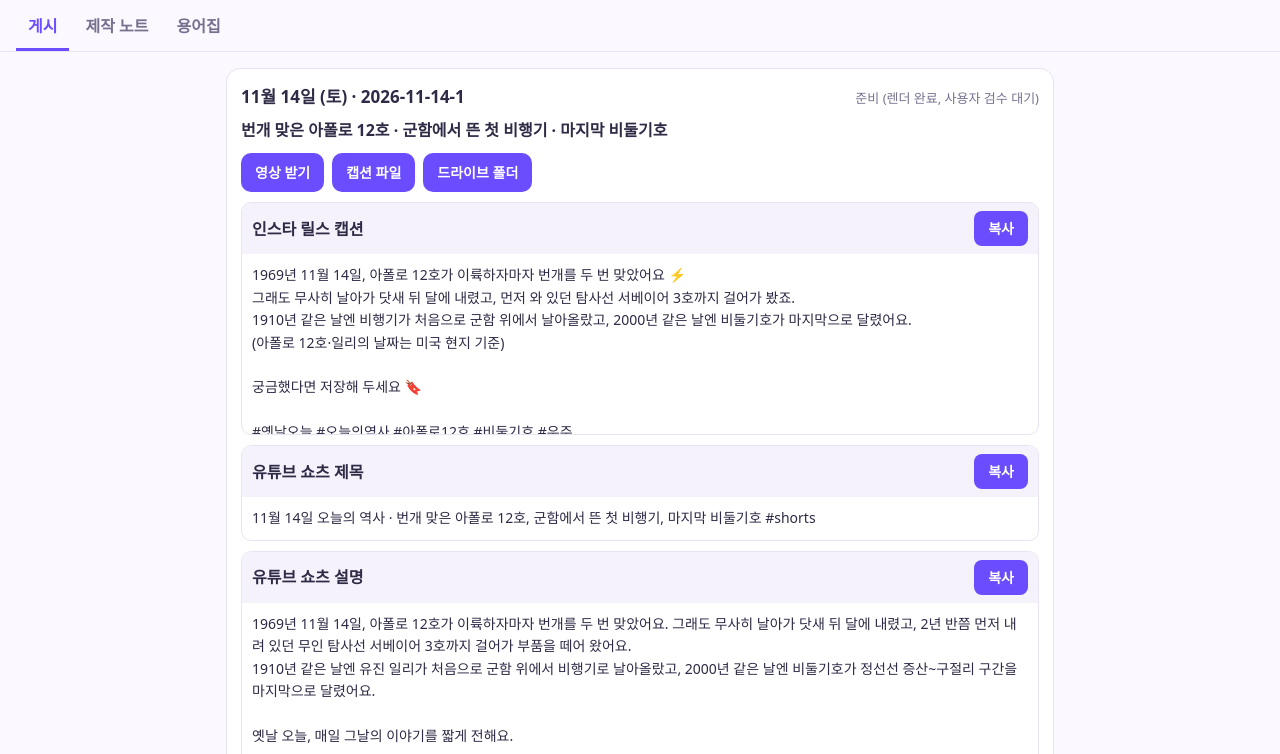
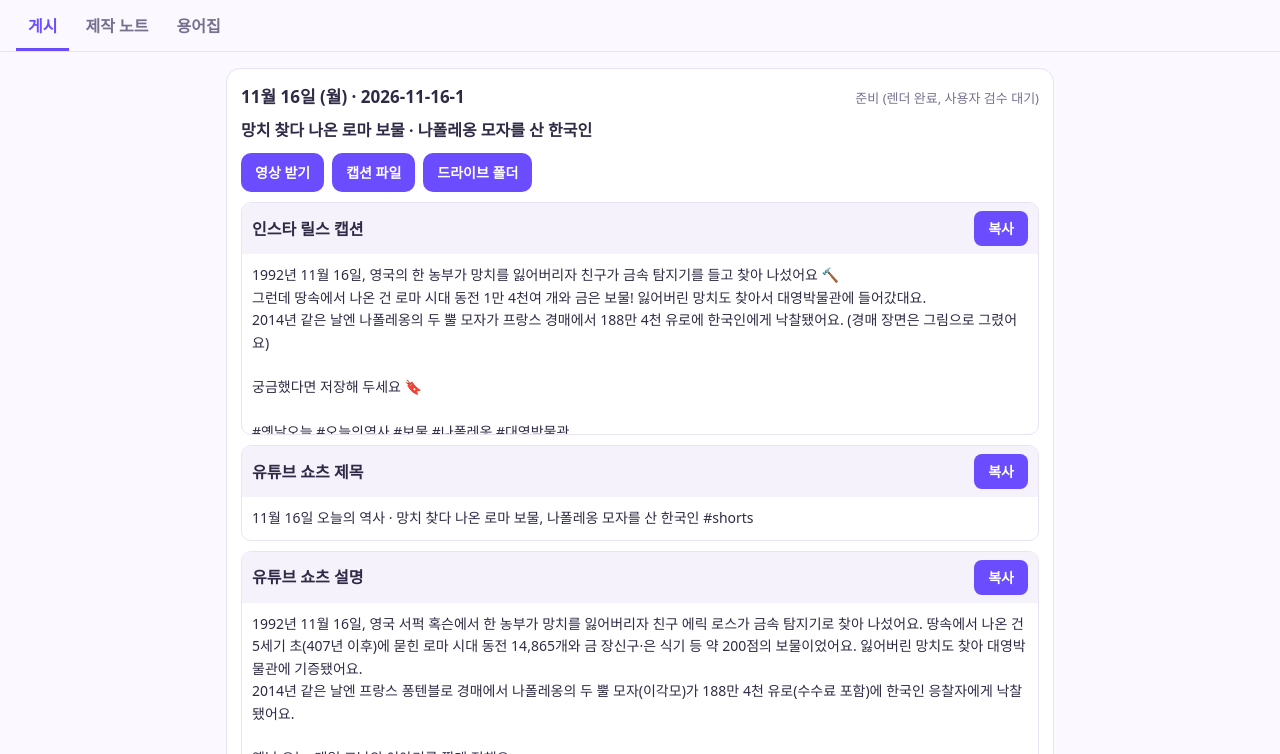
Before and after one commit to luckyho8/onthisday-site, a plain HTML site: page index.html in a window 1280 px wide. Shown: the part 46-800 px from the top of the page. Drawn offline with Linux system fonts and the light colour scheme.

Commit message:
작업판 갱신

```diff
--- a/index.html
+++ b/index.html
@@ -40,7 +40,31 @@ details{margin-top:8px;font-size:14px}summary{cursor:pointer;color:var(--sub)}
 <button data-t="post">게시</button><button data-t="notes">제작 노트</button><button data-t="terms">용어집</button>
 </nav></header>
 <main>
-<div class="tab" id="post"><section class="post"><div class="ph"><h3>11월 14일 (토) · 2026-11-14-1</h3><span class="st">준비 (렌더 완료, 사용자 검수 대기)</span></div><p class="tt">번개 맞은 아폴로 12호 · 군함에서 뜬 첫 비행기 · 마지막 비둘기호</p><div class="btns"><a class="btn" href="https://drive.google.com/file/d/1A1ZQt3oMK0cw6-v9QiyAcDVIJ8WzpxtK/view?usp=drivesdk">영상 받기</a><a class="btn" href="https://drive.google.com/file/d/11fFVhZ8d3KMM2WxlqCKqcuCYmsA_15Ih/view?usp=drivesdk">캡션 파일</a><a class="btn" href="https://drive.google.com/drive/folders/1DEvqJMlvhKCa_Rcqm34Hx5HBKdXUHiHU">드라이브 폴더</a></div><div class="cp"><div class="cph"><b>인스타 릴스 캡션</b><button onclick="cp('2026-11-14-1-ig', this)">복사</button></div><pre id="2026-11-14-1-ig">1969년 11월 14일, 아폴로 12호가 이륙하자마자 번개를 두 번 맞았어요 ⚡
+<div class="tab" id="post"><section class="post"><div class="ph"><h3>11월 16일 (월) · 2026-11-16-1</h3><span class="st">준비 (렌더 완료, 사용자 검수 대기)</span></div><p class="tt">망치 찾다 나온 로마 보물 · 나폴레옹 모자를 산 한국인</p><div class="btns"><a class="btn" href="https://drive.google.com/file/d/1SRpo4BwOdjWgCavC5OKsK23cGcNcTmNT/view?usp=drivesdk">영상 받기</a><a class="btn" href="https://drive.google.com/file/d/15iBhdDike6ezBWoqm5MGV8bszyYu0XBa/view?usp=drivesdk">캡션 파일</a><a class="btn" href="https://drive.google.com/drive/folders/1n57p8UB0U3kYSDMA3pa6HI0HBHFIAoXI">드라이브 폴더</a></div><div class="cp"><div class="cph"><b>인스타 릴스 캡션</b><button onclick="cp('2026-11-16-1-ig', this)">복사</button></div><pre id="2026-11-16-1-ig">1992년 11월 16일, 영국의 한 농부가 망치를 잃어버리자 친구가 금속 탐지기를 들고 찾아 나섰어요 🔨
+그런데 땅속에서 나온 건 로마 시대 동전 1만 4천여 개와 금은 보물! 잃어버린 망치도 찾아서 대영박물관에 들어갔대요.
+2014년 같은 날엔 나폴레옹의 두 뿔 모자가 프랑스 경매에서 188만 4천 유로에 한국인에게 낙찰됐어요. (경매 장면은 그림으로 그렸어요)
+
+궁금했다면 저장해 두세요 🔖
+
+#옛날오늘 #오늘의역사 #보물 #나폴레옹 #대영박물관
+
+📷 사진: 위키미디어 공용 (퍼블릭 도메인·CC0), 전시 상자 Ahala·은 국자 TimeTravelRome (CC BY 2.0, 잘라 쓰고 색 바꿈) · 그림: 폴 들라로슈
+🎵 음악: &quot;Goldn | UK Drill Music&quot; - kontraa (Pixabay)</pre></div><div class="cp"><div class="cph"><b>유튜브 쇼츠 제목</b><button onclick="cp('2026-11-16-1-yt', this)">복사</button></div><pre id="2026-11-16-1-yt">11월 16일 오늘의 역사 · 망치 찾다 나온 로마 보물, 나폴레옹 모자를 산 한국인 #shorts</pre></div><div class="cp"><div class="cph"><b>유튜브 쇼츠 설명</b><button onclick="cp('2026-11-16-1-yd', this)">복사</button></div><pre id="2026-11-16-1-yd">1992년 11월 16일, 영국 서퍽 혹슨에서 한 농부가 망치를 잃어버리자 친구 에릭 로스가 금속 탐지기로 찾아 나섰어요. 땅속에서 나온 건 5세기 초(407년 이후)에 묻힌 로마 시대 동전 14,865개와 금 장신구·은 식기 등 약 200점의 보물이었어요. 잃어버린 망치도 찾아 대영박물관에 기증됐어요.
+2014년 같은 날엔 프랑스 퐁텐블로 경매에서 나폴레옹의 두 뿔 모자(이각모)가 188만 4천 유로(수수료 포함)에 한국인 응찰자에게 낙찰됐어요.
+
+옛날 오늘, 매일 그날의 이야기를 짧게 전해요.
+
+📌 출처
+- Hoxne Hoard (영어 위키백과): https://en.wikipedia.org/wiki/Hoxne_Hoard
+- 대영박물관 혹슨 보물: https://www.britishmuseum.org/collection/term/BIB1197
+- 나폴레옹 모자 경매 (아이리시 타임스, 2014-11-16): https://www.irishtimes.com/news/world/europe/napoleon-s-hat-sold-to-south-korean-bidder-for-1-9m-1.2003063
+- 나폴레옹 모자 경매가 (AFP, 2014-11-16): https://www.tendanceouest.com/actualite-84489-paris-afp-le-chapeau-de-napoleon-s-est-envole-a-1-8-million-d-euros
+
+📷 사진: 위키미디어 공용 — 혹슨 보물 동전(The Land, 퍼블릭 도메인), 금 몸 장식 사슬(BabelStone, CC0), 전시 상자(Ahala, CC BY 2.0), 은 국자(TimeTravelRome, CC BY 2.0) — 잘라 쓰고 색 바꿈
+🖼 그림: 폴 들라로슈 「알프스를 넘는 나폴레옹」(퍼블릭 도메인). 경매장 장면은 그림이에요
+🎵 음악: &quot;Goldn | UK Drill Music&quot; - kontraa (pixabay.com/music/id-116392/) / Pixabay Content License
+
+#옛날오늘 #오늘의역사 #나폴레옹</pre></div><details><summary>올리는 법</summary><ul><li>인스타: 릴스 → 영상 → 비율 원본 → 캡션 붙여 넣기 → 옵션 더 보기에서 고화질 업로드 켜기, AI 레이블 끄기 → Threads·Facebook 공유 끄기</li><li>유튜브: 쇼츠 → 영상 → 제목·설명 붙여 넣기 → 카테고리 교육, 아동용 아님, 변경·합성 콘텐츠 아니요</li><li>올린 뒤 Claude에게 "올렸어" + 링크</li></ul></details></section><section class="post done"><div class="ph"><h3>11월 14일 (토) · 2026-11-14-1</h3><span class="st">게시 완료 (2026-11-14, 사용자 게시)</span></div><p class="tt">번개 맞은 아폴로 12호 · 군함에서 뜬 첫 비행기 · 마지막 비둘기호</p><div class="btns"><a class="btn" href="https://drive.google.com/file/d/1A1ZQt3oMK0cw6-v9QiyAcDVIJ8WzpxtK/view?usp=drivesdk">영상 받기</a><a class="btn" href="https://drive.google.com/file/d/11fFVhZ8d3KMM2WxlqCKqcuCYmsA_15Ih/view?usp=drivesdk">캡션 파일</a><a class="btn" href="https://drive.google.com/drive/folders/1DEvqJMlvhKCa_Rcqm34Hx5HBKdXUHiHU">드라이브 폴더</a></div><div class="cp"><div class="cph"><b>인스타 릴스 캡션</b><button onclick="cp('2026-11-14-1-ig', this)">복사</button></div><pre id="2026-11-14-1-ig">1969년 11월 14일, 아폴로 12호가 이륙하자마자 번개를 두 번 맞았어요 ⚡
 그래도 무사히 날아가 닷새 뒤 달에 내렸고, 먼저 와 있던 탐사선 서베이어 3호까지 걸어가 봤죠.
 1910년 같은 날엔 비행기가 처음으로 군함 위에서 날아올랐고, 2000년 같은 날엔 비둘기호가 마지막으로 달렸어요.
 (아폴로 12호·일리의 날짜는 미국 현지 기준)
```
